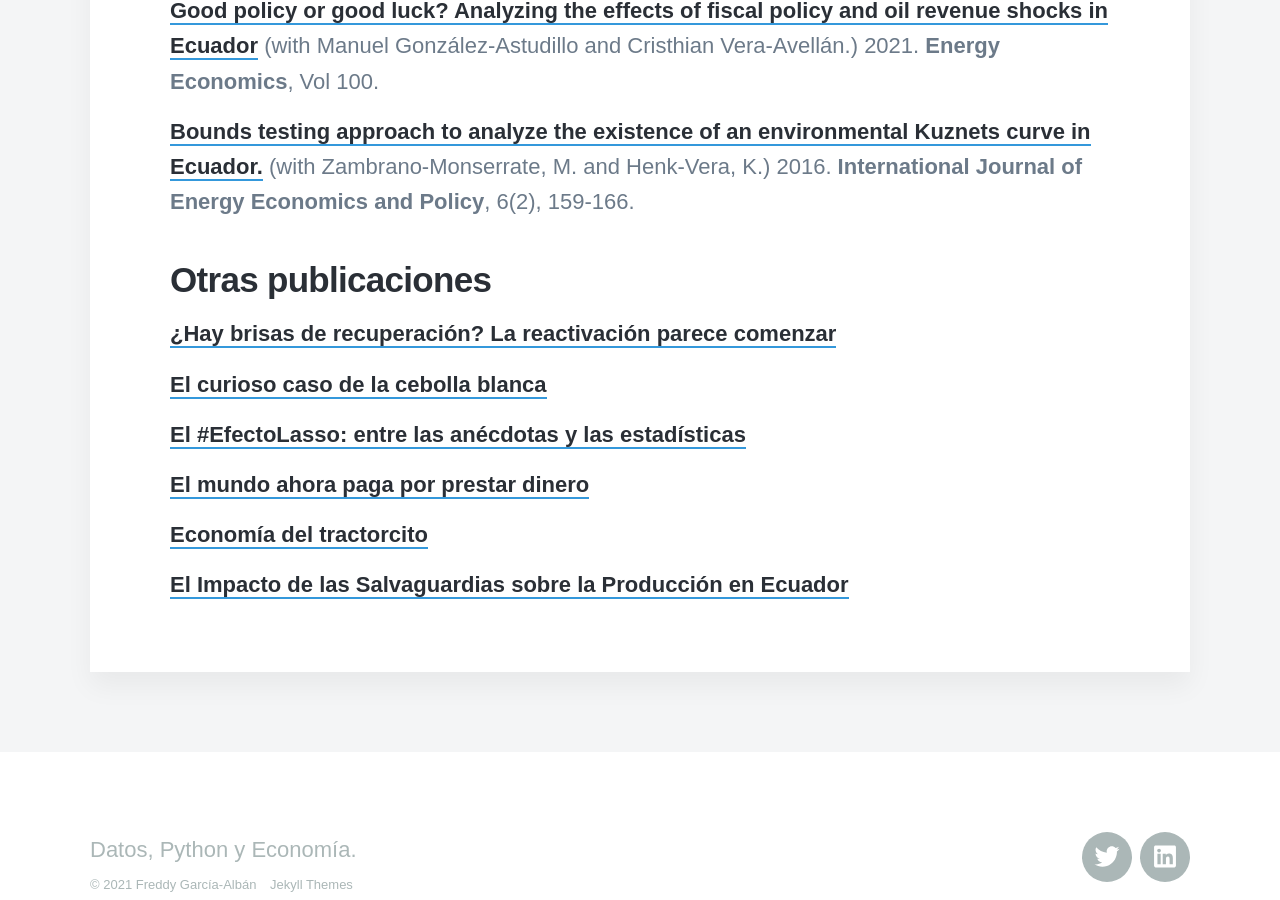
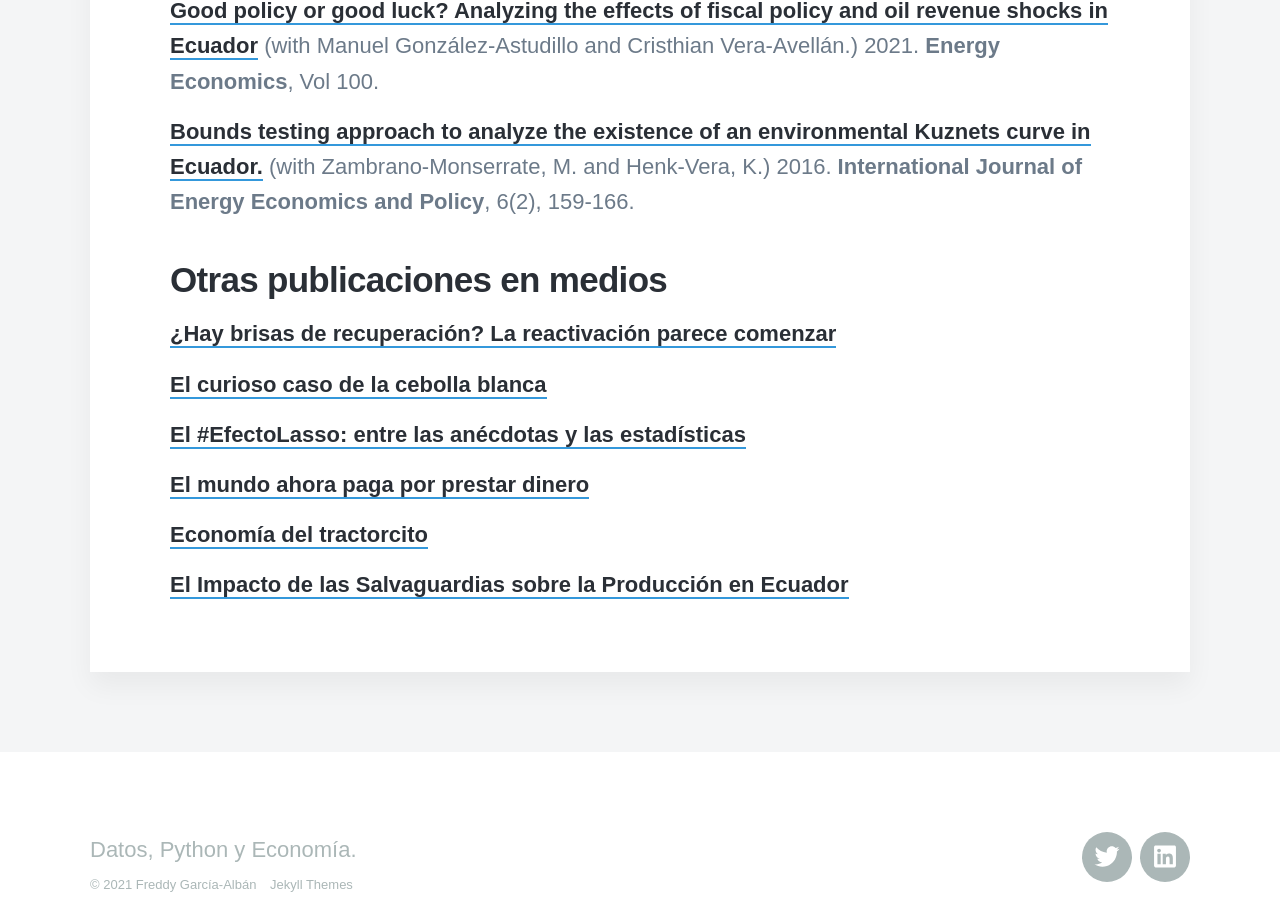
Before and after one commit to EnexFG/EnexFG.github.io, a Jekyll site: the page built from _pages/publicaciones.md, in a window 1280 px wide and 900 px high, scrolled down 666 px. Built offline with Jekyll 4.4.1, drawn with Linux system fonts in a browser that asks for light colours; nearby versions of some CDN libraries; some web fonts are replaced.

Commit message:
Update publicaciones.md

```diff
--- a/_pages/publicaciones.md
+++ b/_pages/publicaciones.md
@@ -10,7 +10,7 @@ featured_image: /images/demo/about.jpg
 
 [Bounds testing approach to analyze the existence of an environmental Kuznets curve in Ecuador.](https://www.econjournals.com/index.php/ijeep/article/viewFile/1831/1276) (with Zambrano-Monserrate, M. and Henk-Vera, K.) 2016. **International Journal of Energy Economics and Policy**, 6(2), 159-166.
 
-## Otras publicaciones
+## Otras publicaciones en medios
 [¿Hay brisas de recuperación? La reactivación parece comenzar](https://www.primicias.ec/noticias/firmas/recuperacion-economia-crecimiento-expectativas-ecuador/)
 
 [El curioso caso de la cebolla blanca](https://www.larepublica.ec/blog/2021/08/16/el-curioso-caso-de-la-cebolla-blanca/)
```
